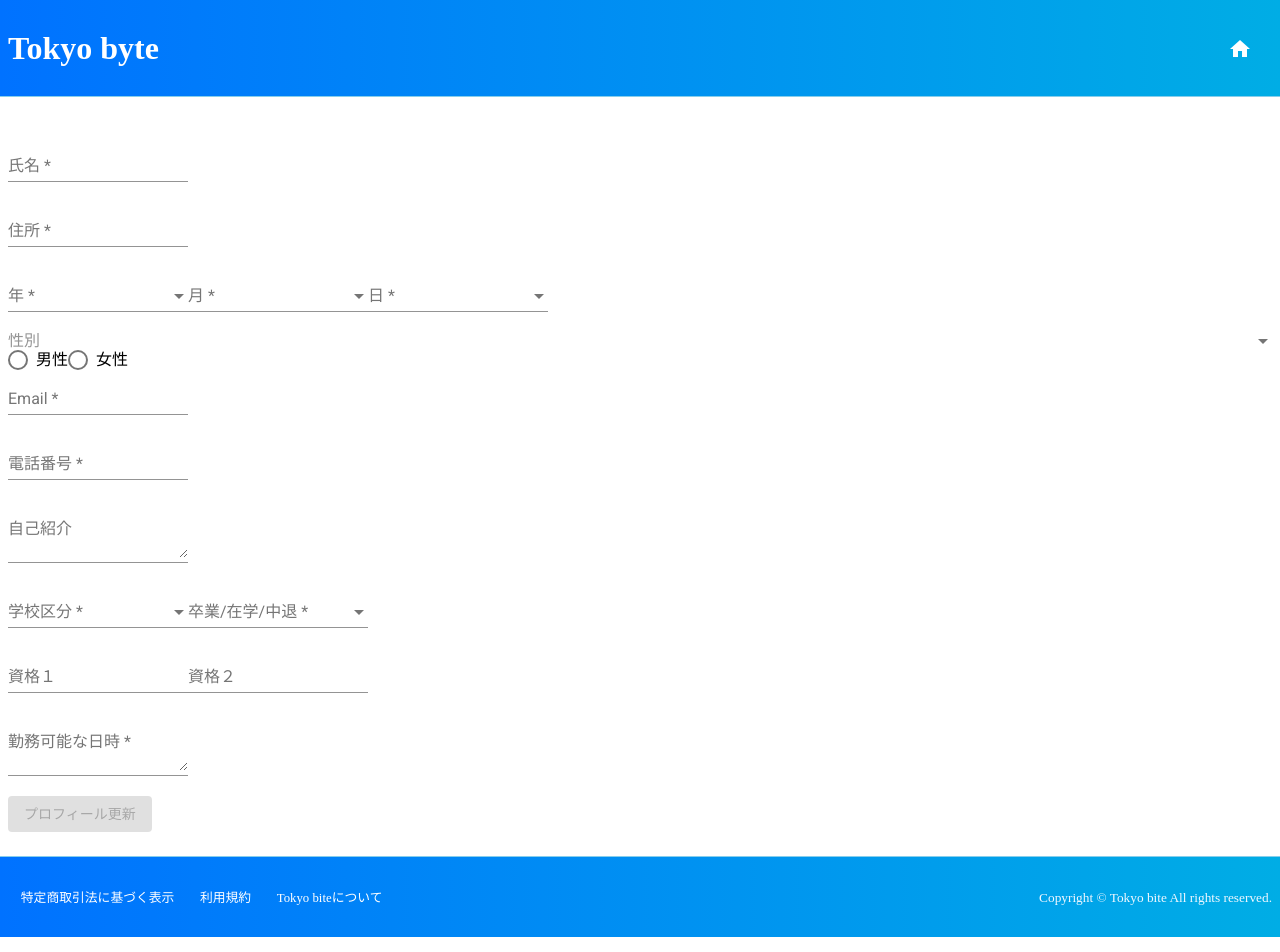
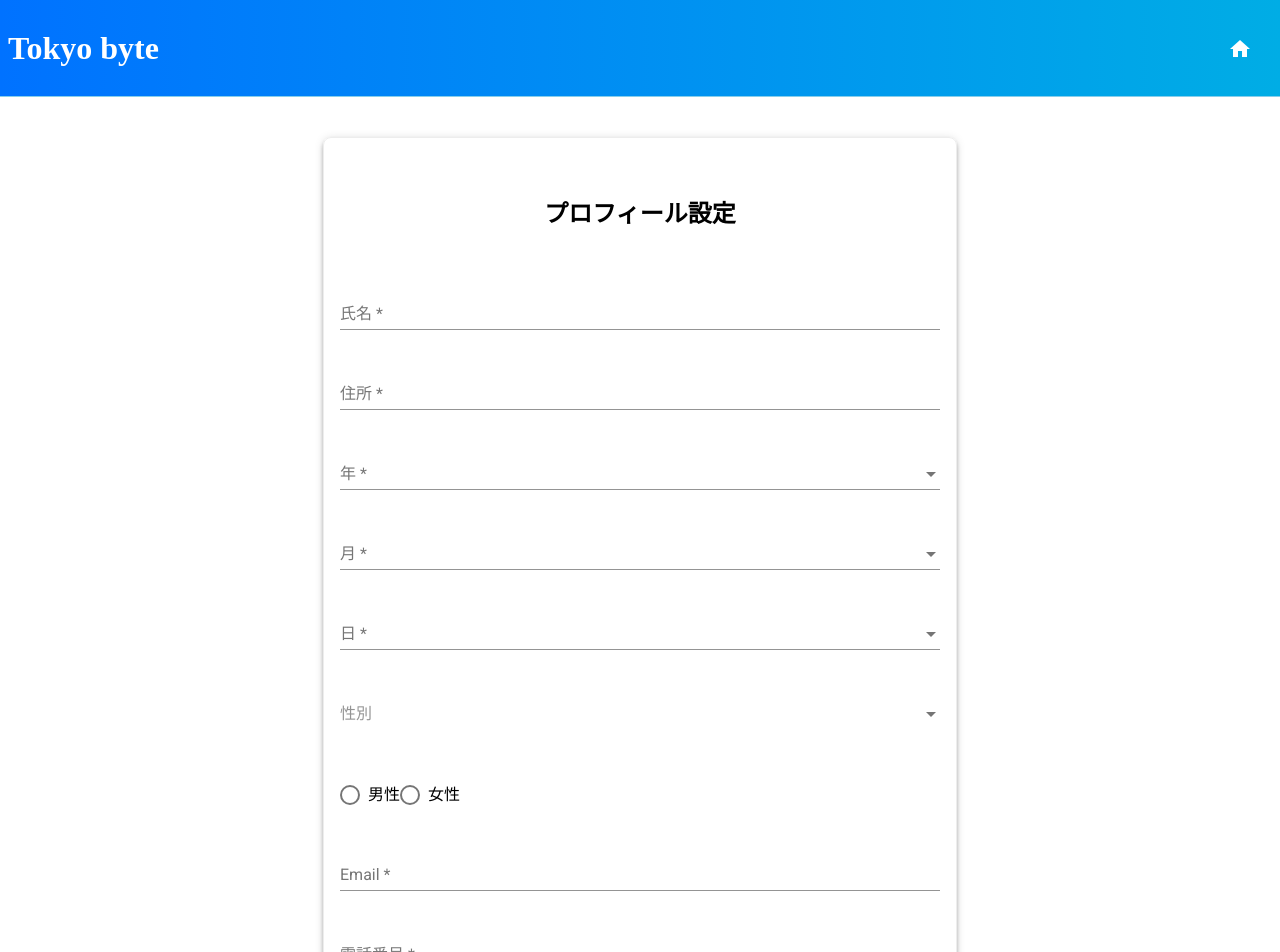
Before and after one commit to cameron-s-dev/angular-jobapp, an Angular app: page /profile in a window 1280 px wide. Shown: the top 952 px of the page. Built offline with nearby package versions, Linux system fonts and the light colour scheme.

Commit message:
style(profile): class名追加、style変更

```diff
--- a/src/app/profile/profile/profile.component.html
+++ b/src/app/profile/profile/profile.component.html
@@ -1,6 +1,7 @@
 <form [formGroup]="form" (ngSubmit)="Submit()" class="profile">
+  <h2>プロフィール設定</h2>
   <div>
-  <mat-form-field>
+  <mat-form-field class="profile__field">
     <mat-label>氏名</mat-label>
     <input matInput placeholder="名前" formControlName="myName" required>
     <mat-error *ngIf="myNameControl.hasError('required')">必須入力です</mat-error>
@@ -8,14 +9,14 @@
   </div>
 
   <div>
-  <mat-form-field>
+  <mat-form-field class="profile__field">
     <input matInput placeholder="住所" formControlName="address" required>
     <mat-error *ngIf="addressControl.hasError('required')">必須入力です</mat-error>
   </mat-form-field>
   </div>
 
   <div>
-  <mat-form-field>
+  <mat-form-field class="profile__field">
     <mat-select placeholder="年" formControlName="year">
       <mat-option value="option" required *ngFor="let year of years; let i = index;">{{year}}年</mat-option>
     </mat-select>
@@ -23,14 +24,14 @@
   </mat-form-field>
 
 
-  <mat-form-field>
+  <mat-form-field class="profile__field">
     <mat-select placeholder="月" formControlName="month" required>
       <mat-option value="option" *ngFor="let month of months; let i = index;">{{ i + month }}月</mat-option>
     </mat-select>
     <mat-error *ngIf="monthControl.hasError('required')">必須入力です</mat-error>
   </mat-form-field>
 
-  <mat-form-field>
+  <mat-form-field class="profile__field">
     <mat-select placeholder="日" formControlName="day" required>
       <mat-option value="option" *ngFor="let day of days; let i = index;">{{ i + day }}日</mat-option>
     </mat-select>
@@ -38,7 +39,7 @@
   </mat-form-field>
   </div>
 
-    <div>
+    <div class="profile__field">
       <mat-select placeholder="性別"></mat-select>
       <mat-radio-group formControlName="gender" required>
         <mat-radio-button value="male">男性</mat-radio-button>
@@ -47,7 +48,7 @@
     </div>
 
     <div>
-      <mat-form-field>
+      <mat-form-field class="profile__field">
         <input matInput placeholder="Email" formControlName="email" required>
         <mat-error *ngIf="emailControl.hasError('required')">必須入力です</mat-error>
         <mat-error *ngIf="emailControl.hasError('email')">メールアドレス形式ではありません。</mat-error>
@@ -55,7 +56,7 @@
     </div>
 
   <div>
-    <mat-form-field>
+    <mat-form-field class="profile__field">
       <input type="tel" matInput placeholder="電話番号" formControlName="telephone" required>
       <mat-error *ngIf="telephoneControl.hasError('required')">必須入力です</mat-error>
       <mat-error *ngIf="telephoneControl.hasError('pattern')">数字でハイフンなしでお願いします</mat-error>
@@ -63,20 +64,20 @@
   </div>
 
 <div>
-  <mat-form-field>
+  <mat-form-field class="profile__field">
     <textarea matInput placeholder="自己紹介"></textarea>
   </mat-form-field>
 </div>
 
 <div>
-  <mat-form-field>
+  <mat-form-field class="profile__field">
     <mat-select placeholder="学校区分" formControlName="school" required>
       <mat-option value="option" *ngFor="let school of schools">{{school}}</mat-option>
     </mat-select>
     <mat-error *ngIf="schoolControl.hasError('required')">選択してください</mat-error>
   </mat-form-field>
 
-  <mat-form-field>
+  <mat-form-field class="profile__field">
         <mat-select placeholder="卒業/在学/中退" formControlName="state" required>
           <mat-option value="option" *ngFor="let state of states; let i = index;">{{ state }}</mat-option>
         </mat-select>
@@ -84,26 +85,23 @@
   </mat-form-field>
 </div>
 
-<div>
-  <mat-form-field>
+<div class="profile__field">
+  <mat-form-field class="profile__field">
     <input matInput placeholder="資格１">
   </mat-form-field>
 
-  <mat-form-field>
+  <mat-form-field class="profile__field">
     <input matInput placeholder="資格２">
   </mat-form-field>
 </div>
 
-<div>
-    <mat-form-field>
+<div class="profile__field">
+    <mat-form-field class="profile__field">
       <textarea matInput placeholder="勤務可能な日時" formControlName="possibleDay" required></textarea>
         <mat-error *ngIf="stateControl.hasError('required')">必須入力です</mat-error>
     </mat-form-field>
 </div>
-
-
 <div>
-  <button [disabled]="form.invalid || form.pristine" mat-raised-button color="primary">プロフィール更新</button>
+  <button class="profile__btn" [disabled]="form.invalid || form.pristine" mat-raised-button color="primary">プロフィール更新</button>
 </div>
-
 </form>
--- a/src/app/profile/profile/profile.component.scss
+++ b/src/app/profile/profile/profile.component.scss
@@ -1,5 +1,28 @@
 @import "mixins";
+@import "~@angular/material/theming";
 
 .profile {
-  margin: 24px 8px;
+  h2 {
+    text-align: center;
+  }
+  margin: 0 8px 40px;
+  max-width: 600px;
+  line-height: 5;
+  @include mobile {
+    margin: 0 auto 40px;
+    border: 1px solid #ededed;
+    border-radius: 8px;
+    padding: 16px 16px 56px;
+    @include mat-elevation(4);
+  }
+  &__field {
+    width: 100%;
+  }
+  &__btn {
+    display: block;
+    margin: 0 auto;
+    @include pc {
+      padding: 8px 24px;
+    }
+  }
 }
```
